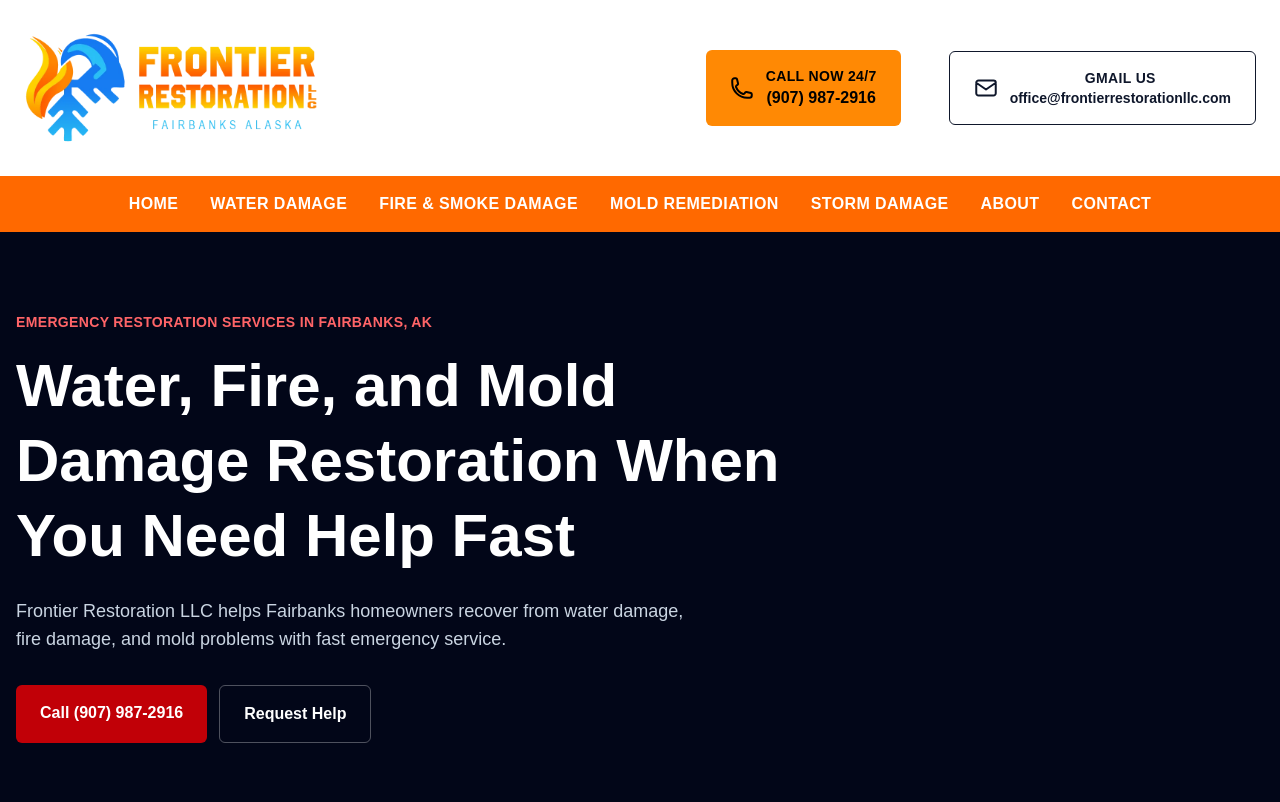
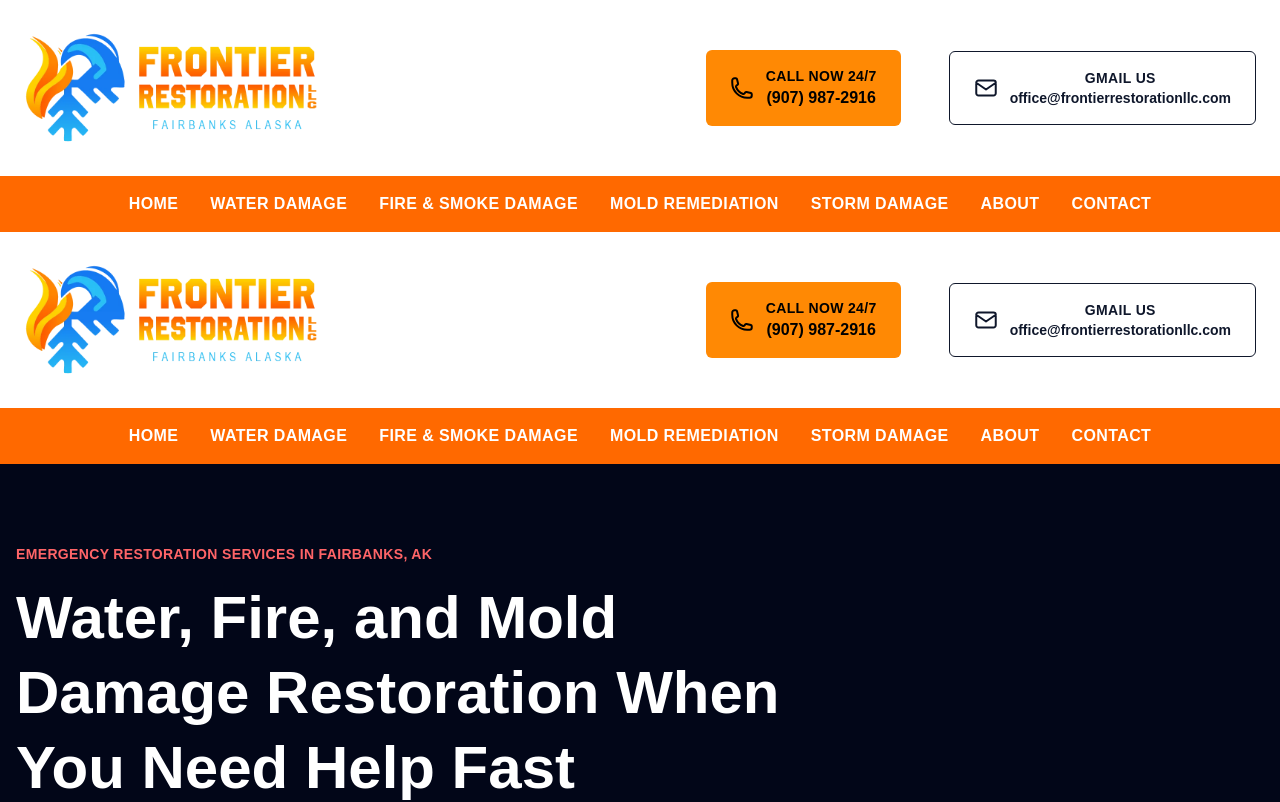
Before and after one commit to Davidhub907/FR_Website, a Next.js app: page / in a window 1280 px wide. Shown: the top 802 px of the page. Built offline with nearby package versions, Linux system fonts and the light colour scheme.

Commit message:
moved the header, nav, and footer into layout so they will apear on every page

```diff
--- a/app/layout.js
+++ b/app/layout.js
@@ -1,5 +1,9 @@
 import { Geist, Geist_Mono } from "next/font/google";
 import "./globals.css";
+
+import Header from "@/components/Header";
+import NavigationBar from "@/components/NavigationBar";
+import Footer from "@/components/Footer";
 
 const geistSans = Geist({
   variable: "--font-geist-sans",
@@ -22,7 +26,14 @@ export default function RootLayout({ children }) {
       lang="en"
       className={`${geistSans.variable} ${geistMono.variable} h-full antialiased`}
     >
-      <body className="min-h-full flex flex-col">{children}</body>
+      <body className="flex min-h-full flex-col">
+        <Header />
+        <NavigationBar />
+
+        <main className="flex-1">{children}</main>
+
+        <Footer />
+      </body>
     </html>
   );
 }
```
